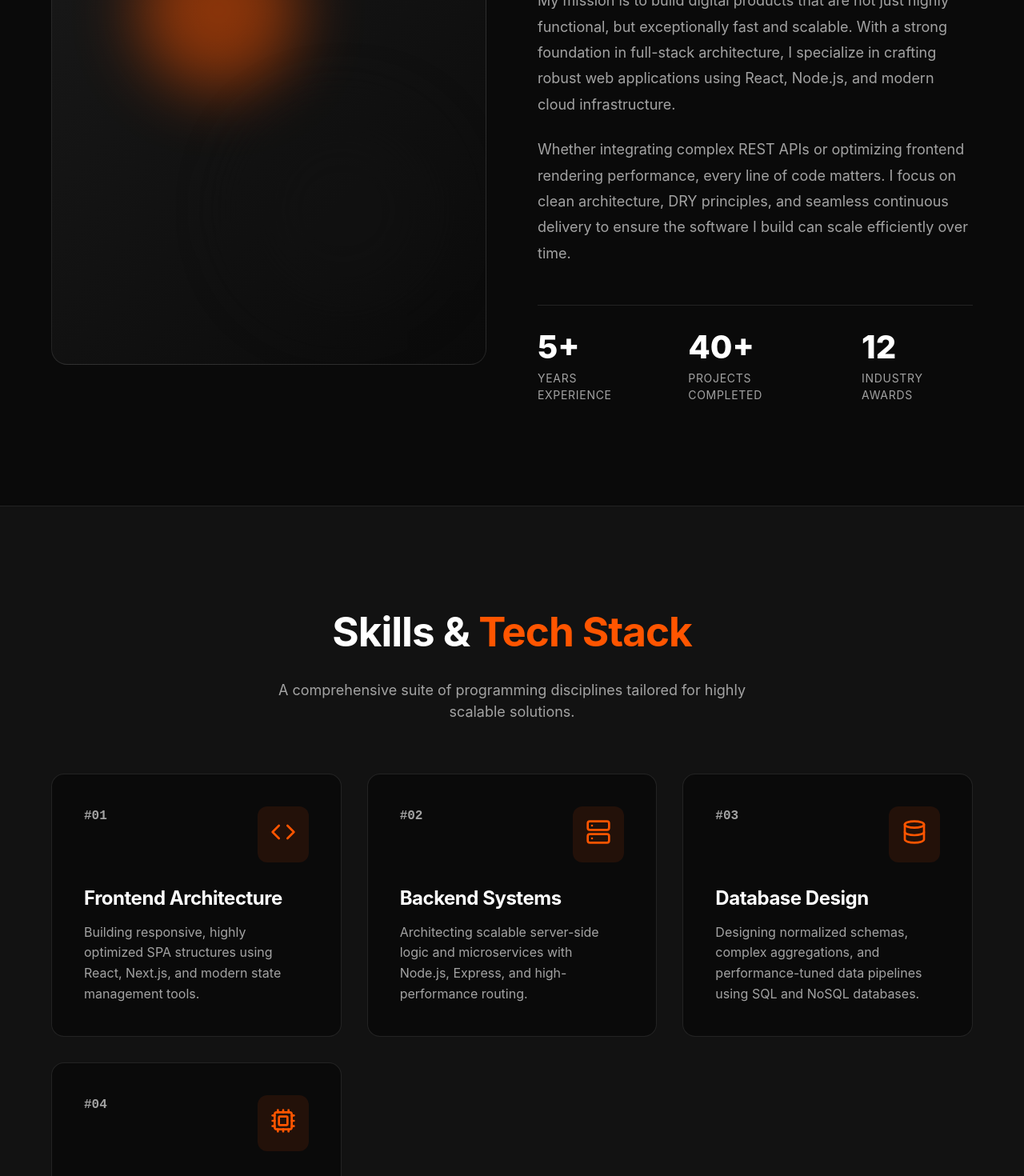
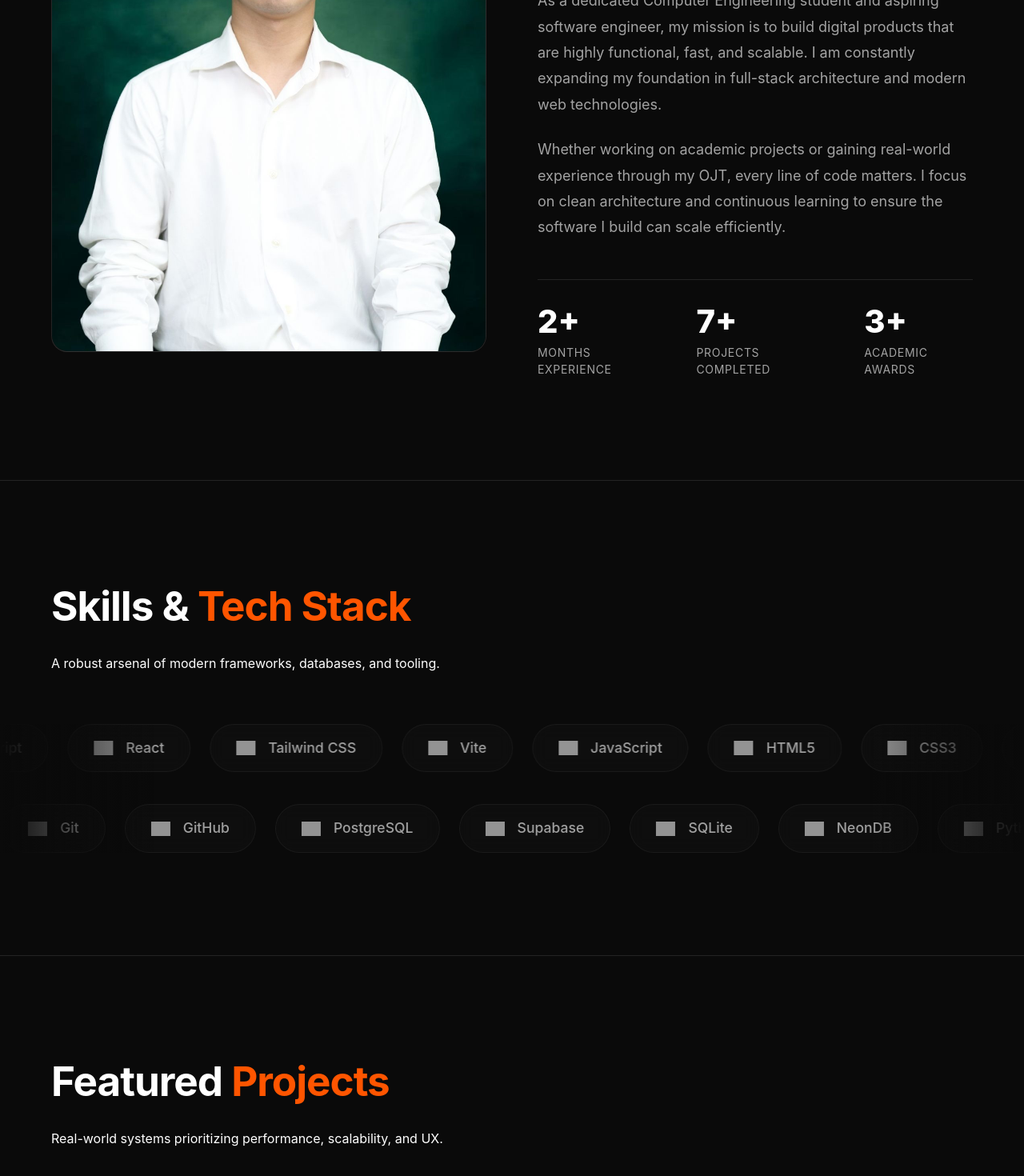
Before and after one commit to kramikkk/portfolio, a React (Vite) app: page / in a window 1280 px wide. Shown: the part 3600-5070 px from the top of the page at 80% size. Built offline with nearby package versions, Linux system fonts and the light colour scheme; grey boxes are pictures that could not be loaded.

Commit message:
feat: Add profile picture and resume, update experience and education content, and implement new designs for the About and Expertise sections.

```diff
--- a/src/components/AboutSection.css
+++ b/src/components/AboutSection.css
@@ -21,36 +21,18 @@
   border: 1px solid var(--border-color);
 }
 
-.about-image-placeholder {
+.about-image-container {
   width: 100%;
   height: 100%;
   position: relative;
-  display: flex;
-  align-items: center;
-  justify-content: center;
 }
 
-.abstract-shape {
-  position: absolute;
-  border-radius: 50%;
-  filter: blur(40px);
-  opacity: 0.5;
-}
-
-.shape-1 {
-  width: 200px;
-  height: 200px;
-  background-color: var(--accent-color);
-  top: 20%;
-  left: 20%;
-}
-
-.shape-2 {
-  width: 250px;
-  height: 250px;
-  background-color: var(--bg-secondary);
-  bottom: 10%;
-  right: 10%;
+.about-profile-image {
+  width: 100%;
+  height: 100%;
+  object-fit: cover;
+  object-position: center top;
+  border-radius: 20px;
 }
 
 .section-title {
--- a/src/components/AboutSection.tsx
+++ b/src/components/AboutSection.tsx
@@ -14,9 +14,8 @@ const AboutSection = () => {
             transition={{ duration: 0.8 }}
           >
             {/* Placeholder for duotone portrait or AI visual */}
-            <div className="about-image-placeholder">
-              <div className="abstract-shape shape-1"></div>
-              <div className="abstract-shape shape-2"></div>
+            <div className="about-image-container">
+              <img src="/images/profile-pic.jpg" alt="Mark Jeric B. Exconde" className="about-profile-image" />
             </div>
           </motion.div>
 
@@ -31,24 +30,24 @@ const AboutSection = () => {
               Bridging the Gap Between <span className="highlight">Creative Vision</span> and <span className="highlight">Technical Execution</span>
             </h2>
             <p className="about-description">
-              My mission is to build digital products that are not just highly functional, but exceptionally fast and scalable. With a strong foundation in full-stack architecture, I specialize in crafting robust web applications using React, Node.js, and modern cloud infrastructure.
+              As a dedicated Computer Engineering student and aspiring software engineer, my mission is to build digital products that are highly functional, fast, and scalable. I am constantly expanding my foundation in full-stack architecture and modern web technologies.
             </p>
             <p className="about-description">
-              Whether integrating complex REST APIs or optimizing frontend rendering performance, every line of code matters. I focus on clean architecture, DRY principles, and seamless continuous delivery to ensure the software I build can scale efficiently over time.
+              Whether working on academic projects or gaining real-world experience through my OJT, every line of code matters. I focus on clean architecture and continuous learning to ensure the software I build can scale efficiently.
             </p>
 
             <div className="about-stats">
               <div className="stat-item">
-                <span className="stat-number">5+</span>
-                <span className="stat-label">Years Experience</span>
+                <span className="stat-number">2+</span>
+                <span className="stat-label">Months Experience</span>
               </div>
               <div className="stat-item">
-                <span className="stat-number">40+</span>
+                <span className="stat-number">7+</span>
                 <span className="stat-label">Projects Completed</span>
               </div>
               <div className="stat-item">
-                <span className="stat-number">12</span>
-                <span className="stat-label">Industry Awards</span>
+                <span className="stat-number">3+</span>
+                <span className="stat-label">Academic Awards</span>
               </div>
             </div>
           </motion.div>
--- a/src/components/ExperienceSection.tsx
+++ b/src/components/ExperienceSection.tsx
@@ -5,34 +5,20 @@ import './ExperienceSection.css';
 const experienceData = [
   {
     id: 1,
-    role: 'Senior Software Engineer',
-    company: 'TechFlow Solutions',
-    period: '2022 - Present',
-    description: 'Led the development of a high-performance analytics dashboard using React and Node.js. Optimized database queries resulting in a 40% reduction in load times.',
-  },
-  {
-    id: 2,
-    role: 'Full-Stack Developer',
-    company: 'Innovate Digital',
-    period: '2019 - 2022',
-    description: 'Built scalable microservices for e-commerce clients. Implemented CI/CD pipelines and mentored junior engineers on testing best practices.',
-  },
-  {
-    id: 3,
-    role: 'Frontend Developer',
-    company: 'Creative Web Agency',
-    period: '2017 - 2019',
-    description: 'Developed responsive, accessible, and highly animated single-page applications for high-profile client campaigns.',
+    role: 'Junior Web Developer Intern (OJT)',
+    company: 'WebMakerPH',
+    period: '2026 - Present',
+    description: 'Technical lead for BookNGo project.',
   }
 ];
 
 const educationData = [
   {
     id: 1,
-    degree: 'B.S. Computer Science',
-    institution: 'University of Technology',
-    period: '2013 - 2017',
-    description: 'Specialization in Software Engineering and Distributed Systems. Graduated with Honors.',
+    degree: 'Bachelor of Science in Computer Engineering',
+    institution: 'LSPU SPCC',
+    period: '2022 - Present',
+    description: 'Core focus on software engineering, hardware architecture, and full-stack development.',
   }
 ];
 
--- a/src/components/ExpertiseSection.css
+++ b/src/components/ExpertiseSection.css
@@ -1,105 +1,150 @@
 .expertise-section {
-  background-color: var(--bg-secondary);
+  background-color: var(--bg-primary);
   border-bottom: 1px solid var(--border-color);
+  overflow: hidden; /* Prevent horizontal scroll from marquee */
+  position: relative;
+  padding-bottom: 8rem;
 }
 
-.section-header.center {
-  text-align: center;
-  max-width: 600px;
-  margin: 0 auto 4rem;
+.marquee-container {
+  position: relative;
+  width: 100%;
+  display: flex;
+  flex-direction: column;
+  gap: 1.5rem;
+  margin-top: 4rem;
 }
 
-.section-subtitle {
+.marquee-wrapper {
+  display: flex;
+  width: max-content;
+}
+
+.marquee-track {
+  display: flex;
+  gap: 1.5rem;
+  padding: 0 0.75rem;
+  animation: scroll-left 40s linear infinite;
+}
+
+.marquee-track.reverse {
+  animation: scroll-right 40s linear infinite;
+}
+
+.tech-card {
+  display: flex;
+  align-items: center;
+  gap: 1rem;
+  padding: 1rem 2rem;
+  background: rgba(255, 255, 255, 0.02);
+  border: 1px solid rgba(255, 255, 255, 0.05);
+  border-radius: 100px;
+  backdrop-filter: blur(10px);
+  -webkit-backdrop-filter: blur(10px);
+  transition: all 0.3s ease;
+  white-space: nowrap;
+}
+
+.tech-card:hover {
+  background: rgba(255, 255, 255, 0.05);
+  border-color: rgba(255, 85, 0, 0.3); /* Subtle orange highlight on hover */
+  transform: translateY(-5px);
+  box-shadow: 0 10px 20px rgba(0, 0, 0, 0.2);
+}
+
+.tech-icon {
+  width: 24px;
+  height: 24px;
+  object-fit: contain;
+  transition: filter 0.3s ease;
+}
+
+/* Grayscale icons by default to conform to clean dark mode */
+.tech-card .tech-icon {
+  filter: grayscale(100%) brightness(1.5);
+  opacity: 0.6;
+}
+
+/* Colorize on hover */
+.tech-card:hover .tech-icon {
+  filter: grayscale(0%) brightness(1);
+  opacity: 1;
+}
+
+.tech-name {
+  font-family: var(--font-heading);
+  font-size: 1.1rem;
+  font-weight: 500;
   color: var(--text-secondary);
-  font-size: 1.125rem;
+  transition: color 0.3s ease;
+}
+
+.tech-card:hover .tech-name {
+  color: #ffffff;
+}
+
+/* Pause animations on hover */
+.marquee-wrapper:hover .marquee-track {
+  animation-play-state: paused;
+}
+
+.mt-4 {
   margin-top: 1rem;
 }
 
-.expertise-grid {
-  display: grid;
-  grid-template-columns: repeat(auto-fit, minmax(280px, 1fr));
-  gap: 2rem;
+@keyframes scroll-left {
+  from {
+    transform: translateX(0);
+  }
+  to {
+    transform: translateX(-50%);
+  }
 }
 
-.expertise-card {
-  background-color: var(--bg-primary);
-  border: 1px solid var(--border-color);
-  border-radius: 16px;
-  padding: 2.5rem;
-  transition: all 0.3s ease;
-  position: relative;
-  overflow: hidden;
-  display: flex;
-  flex-direction: column;
+@keyframes scroll-right {
+  from {
+    transform: translateX(-50%);
+  }
+  to {
+    transform: translateX(0);
+  }
 }
 
-.expertise-card::before {
-  content: '';
+/* Fade Edges for the Marquee */
+.fade-left,
+.fade-right {
   position: absolute;
   top: 0;
-  left: 0;
-  width: 100%;
-  height: 100%;
-  background: radial-gradient(circle at top right, rgba(255, 85, 0, 0.1), transparent 70%);
-  opacity: 0;
-  transition: opacity 0.3s ease;
+  bottom: 0;
+  width: 15%;
+  z-index: 2;
+  pointer-events: none;
 }
 
-.expertise-card:hover {
-  transform: translateY(-5px);
-  border-color: rgba(255, 85, 0, 0.3);
-  box-shadow: 0 10px 30px rgba(0, 0, 0, 0.2);
+.fade-left {
+  left: 0;
+  background: linear-gradient(to right, var(--bg-primary), transparent);
 }
 
-.expertise-card:hover::before {
-  opacity: 1;
-}
-
-.card-header {
-  display: flex;
-  justify-content: space-between;
-  align-items: flex-start;
-  margin-bottom: 2rem;
-  position: relative;
-  z-index: 1;
-}
-
-.card-index {
-  font-family: monospace;
-  font-size: 1rem;
-  color: var(--text-secondary);
-  font-weight: 600;
-}
-
-.expertise-card:hover .card-index {
-  color: var(--accent-color);
-}
-
-.card-icon {
-  color: var(--accent-color);
-  background: rgba(255, 85, 0, 0.1);
-  padding: 1rem;
-  border-radius: 12px;
-}
-
-.card-title {
-  font-size: 1.5rem;
-  margin-bottom: 1rem;
-  color: var(--text-primary);
-  position: relative;
-  z-index: 1;
-}
-
-.card-description {
-  color: var(--text-secondary);
-  line-height: 1.6;
-  flex-grow: 1;
-  position: relative;
-  z-index: 1;
+.fade-right {
+  right: 0;
+  background: linear-gradient(to left, var(--bg-primary), transparent);
 }
 
 @media (max-width: 768px) {
-  .expertise-grid {
-    grid-template-columns: 1fr;
+  .tech-card {
+    padding: 0.75rem 1.25rem;
+    gap: 0.75rem;
+  }
+  .tech-icon {
+    width: 20px;
+    height: 20px;
+  }
+  .tech-name {
+    font-size: 0.95rem;
+  }
+  .fade-left,
+  .fade-right {
+    width: 20%;
   }
 }
--- a/src/components/ExpertiseSection.tsx
+++ b/src/components/ExpertiseSection.tsx
@@ -1,91 +1,90 @@
-import { motion } from 'framer-motion';
-import { Code, Database, Server, Cpu } from 'lucide-react';
+import { useRef } from 'react';
+import { motion, useInView } from 'framer-motion';
 import './ExpertiseSection.css';
 
-const expertiseData = [
-  {
-    id: '01',
-    title: 'Frontend Architecture',
-    description: 'Building responsive, highly optimized SPA structures using React, Next.js, and modern state management tools.',
-    icon: <Code size={32} />
-  },
-  {
-    id: '02',
-    title: 'Backend Systems',
-    description: 'Architecting scalable server-side logic and microservices with Node.js, Express, and high-performance routing.',
-    icon: <Server size={32} />
-  },
-  {
-    id: '03',
-    title: 'Database Design',
-    description: 'Designing normalized schemas, complex aggregations, and performance-tuned data pipelines using SQL and NoSQL databases.',
-    icon: <Database size={32} />
-  },
-  {
-    id: '04',
-    title: 'DevOps & CI/CD',
-    description: 'Streamlining deployment pipelines with Docker, automated testing, and cloud infrastructure management for robust reliability.',
-    icon: <Cpu size={32} />
-  }
+const row1 = [
+  { name: 'Next.js', slug: 'nextdotjs', color: 'white' },
+  { name: 'TypeScript', slug: 'typescript', color: '#3178C6' },
+  { name: 'React', slug: 'react', color: '#61DAFB' },
+  { name: 'Tailwind CSS', slug: 'tailwindcss', color: '#06B6D4' },
+  { name: 'Vite', slug: 'vite', color: '#646CFF' },
+  { name: 'JavaScript', slug: 'javascript', color: '#F7DF1E' },
+  { name: 'HTML5', slug: 'html5', color: '#E34F26' },
+  { name: 'CSS3', slug: 'css3', color: '#1572B6' },
+  { name: 'Vercel', slug: 'vercel', color: 'white' },
+  { name: 'Render', slug: 'render', color: '#46E3B7' },
 ];
 
-const containerVariants = {
-  hidden: { opacity: 0 },
-  visible: {
-    opacity: 1,
-    transition: {
-      staggerChildren: 0.1
-    }
-  }
-};
-
-const itemVariants = {
-  hidden: { opacity: 0, y: 30 },
-  visible: {
-    opacity: 1,
-    y: 0,
-    transition: { duration: 0.6 }
-  }
-};
+const row2 = [
+  { name: 'PostgreSQL', slug: 'postgresql', color: '#4169E1' },
+  { name: 'Supabase', slug: 'supabase', color: '#3ECF8E' },
+  { name: 'SQLite', slug: 'sqlite', color: '#003B57' },
+  { name: 'NeonDB', slug: 'neon', color: '#00E599' },
+  { name: 'Python', slug: 'python', color: '#3776AB' },
+  { name: 'Kotlin', slug: 'kotlin', color: '#7F52FF' },
+  { name: 'Arduino', slug: 'arduino', color: '#00979D' },
+  { name: 'ESP32', slug: 'espressif', color: '#E7352C' },
+  { name: 'Git', slug: 'git', color: '#F05032' },
+  { name: 'GitHub', slug: 'github', color: 'white' },
+];
 
 const ExpertiseSection = () => {
+  const containerRef = useRef<HTMLDivElement>(null);
+  const isInView = useInView(containerRef, { once: true, margin: "-100px" });
+
+  // Helper to render the infinite scrolling track
+  const renderMarquee = (items: typeof row1, reverse: boolean = false) => {
+    // Duplicate the array to create a seamless looping effect
+    const doubledItems = [...items, ...items];
+
+    return (
+      <div className={`marquee-track ${reverse ? 'reverse' : ''}`}>
+        {doubledItems.map((item, idx) => (
+          <div className="tech-card" key={`${item.name}-${idx}`}>
+            <img
+              src={`https://cdn.simpleicons.org/${item.slug}/${item.color.replace('#', '')}`}
+              alt={item.name}
+              className="tech-icon"
+              loading="lazy"
+            />
+            <span className="tech-name">{item.name}</span>
+          </div>
+        ))}
+      </div>
+    );
+  };
+
   return (
-    <section className="expertise-section section-padding" id="expertise">
-      <div className="container">
+    <section className="expertise-section section-padding" id="expertise" ref={containerRef}>
+      <div className="container" style={{ position: 'relative', zIndex: 2 }}>
         <motion.div
           className="section-header center"
           initial={{ opacity: 0, y: 20 }}
-          whileInView={{ opacity: 1, y: 0 }}
-          viewport={{ once: true, margin: "-100px" }}
+          animate={isInView ? { opacity: 1, y: 0 } : { opacity: 0, y: 20 }}
           transition={{ duration: 0.6 }}
         >
           <h2 className="section-title">Skills & <span className="highlight">Tech Stack</span></h2>
-          <p className="section-subtitle">A comprehensive suite of programming disciplines tailored for highly scalable solutions.</p>
-        </motion.div>
-
-        <motion.div
-          className="expertise-grid"
-          variants={containerVariants}
-          initial="hidden"
-          whileInView="visible"
-          viewport={{ once: true, margin: "-100px" }}
-        >
-          {expertiseData.map((item) => (
-            <motion.div
-              className="expertise-card"
-              key={item.id}
-              variants={itemVariants}
-            >
-              <div className="card-header">
-                <span className="card-index">#{item.id}</span>
-                <div className="card-icon">{item.icon}</div>
-              </div>
-              <h3 className="card-title">{item.title}</h3>
-              <p className="card-description">{item.description}</p>
-            </motion.div>
-          ))}
+          <p className="section-subtitle">A robust arsenal of modern frameworks, databases, and tooling.</p>
         </motion.div>
       </div>
+
+      <motion.div
+        className="marquee-container"
+        initial={{ opacity: 0 }}
+        animate={isInView ? { opacity: 1 } : { opacity: 0 }}
+        transition={{ duration: 0.8, delay: 0.2 }}
+      >
+        <div className="marquee-wrapper">
+          {renderMarquee(row1, false)}
+        </div>
+        <div className="marquee-wrapper mt-4">
+          {renderMarquee(row2, true)}
+        </div>
+
+        {/* Gradient fades for the edges of the screen */}
+        <div className="fade-left"></div>
+        <div className="fade-right"></div>
+      </motion.div>
     </section>
   );
 };
```
Also changed, not shown: src/components/CTA.tsx (+6 -6 lines), public/images/profile-pic.jpg (added), src/components/Footer.tsx (line endings or trailing spaces), 1 other file (tests, documents, lock files or other folders).
